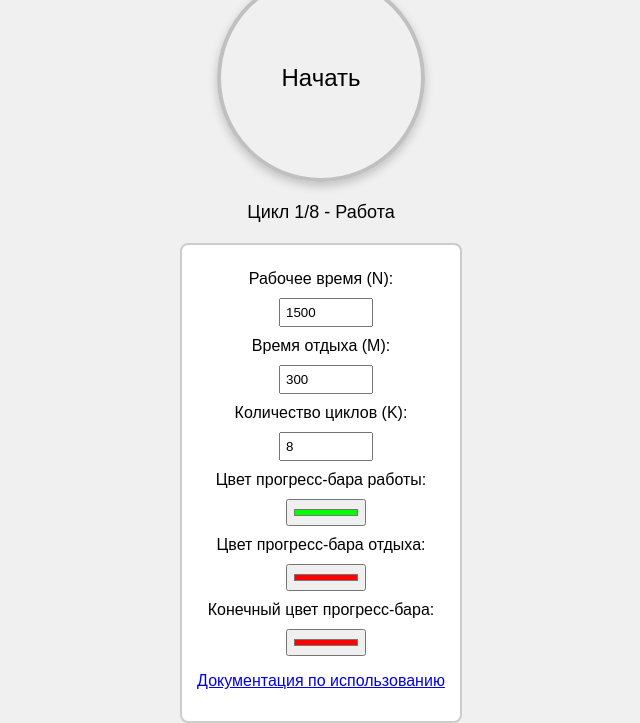
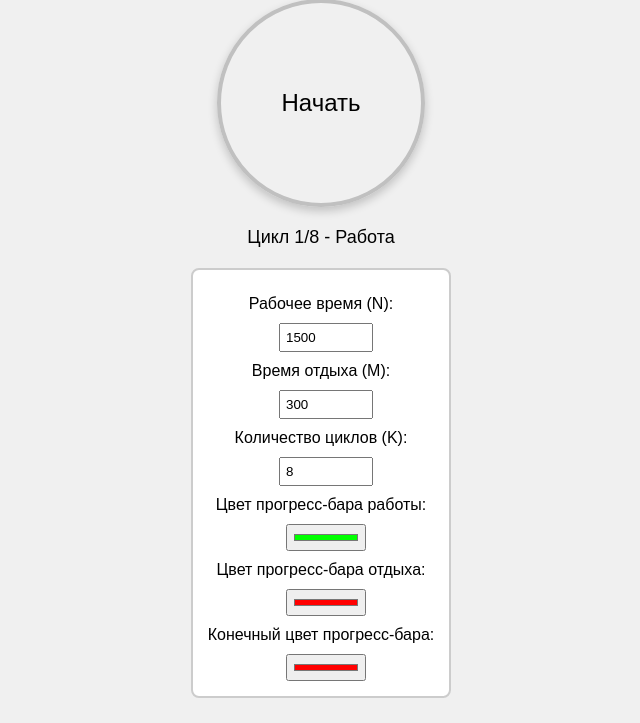
Before and after one commit to s42n36p21/my-timer-app, a plain HTML site: page index.html in a window 1280 px wide. Shown: the part 99-822 px from the top of the page, without its empty margins (319-959 px from the left). Drawn offline with Linux system fonts and the light colour scheme.

Commit message:
Update index.html

```diff
--- a/index.html
+++ b/index.html
@@ -35,7 +35,7 @@
     <label for="endColor">Конечный цвет прогресс-бара:</label>
     <input type="color" id="endColor" value="#ff0000">
 
-    <p><a href="documentation.html">Документация по использованию</a></p> <!-- Ссылка на документацию -->
+
 </div>
     </div>
     <script src="script.js"></script>
```
